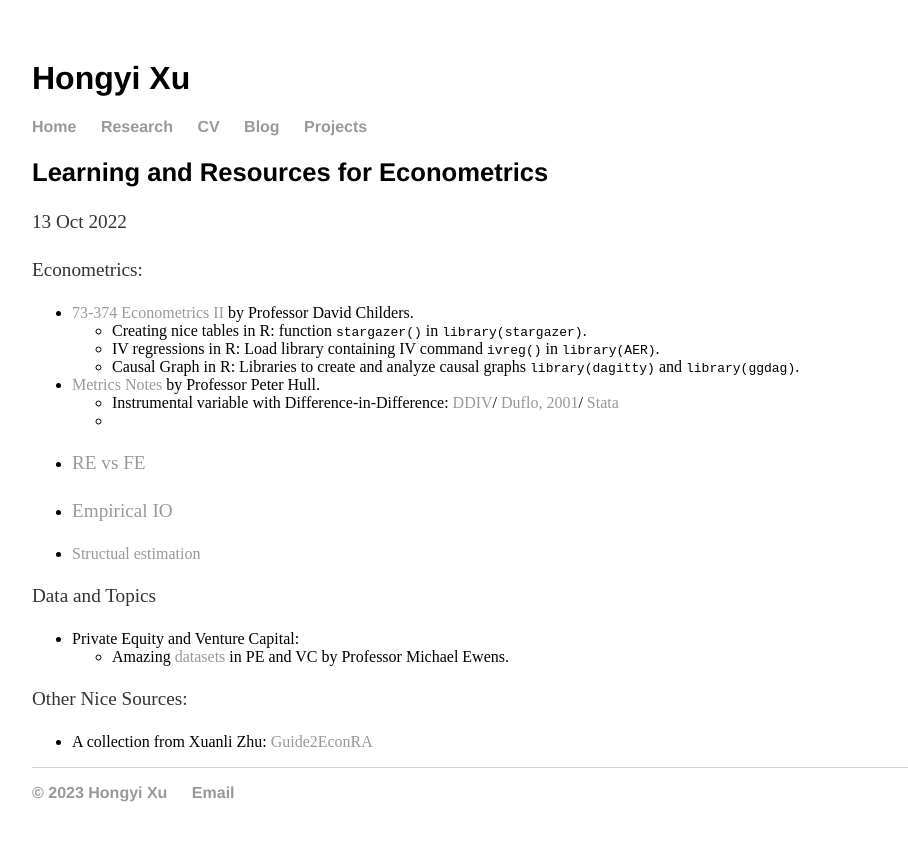
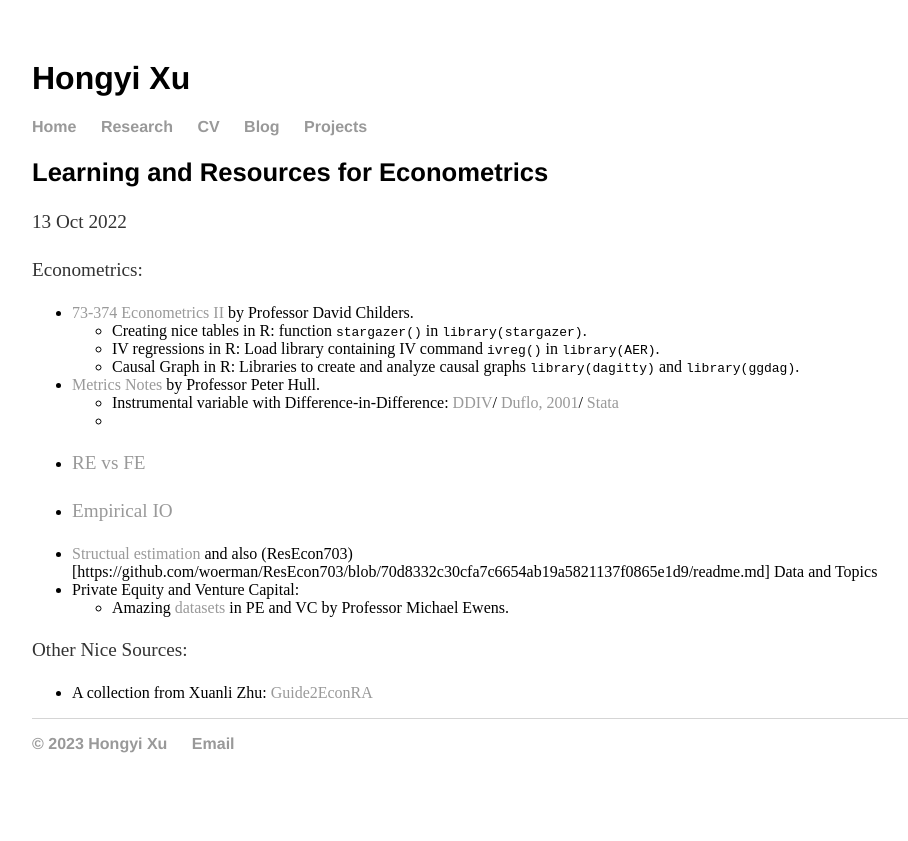
Before and after one commit to hongyileoxu/hongyileoxu.github.io, a Jekyll site: the page built from _posts/2022-10-13-great-resources.md, in a window 1280 px wide. Shown: the top 841 px of the page, without its empty margins (160-1068 px from the left). Built offline with Jekyll 4.4.1, drawn with Linux system fonts in a browser that asks for light colours.

Commit message:
Update 2022-10-13-great-resources.md

```diff
--- a/_posts/2022-10-13-great-resources.md
+++ b/_posts/2022-10-13-great-resources.md
@@ -18,9 +18,7 @@
 
 -	[Empirical IO](https://github.com/kohei-kawaguchi/EmpiricalIO.git)
 
--	[Structual estimation](https://github.com/drewvankuiken/drewvankuiken.github.io/tree/66e4f3174774fa3dc966473d31e1053a29b2efa4/files/helpful_materials/lyman_slides/Re%20_Choosing_classes)
-
-
+-	[Structual estimation](https://github.com/drewvankuiken/drewvankuiken.github.io/tree/66e4f3174774fa3dc966473d31e1053a29b2efa4/files/helpful_materials/lyman_slides/Re%20_Choosing_classes) and also (ResEcon703)[https://github.com/woerman/ResEcon703/blob/70d8332c30cfa7c6654ab19a5821137f0865e1d9/readme.md]
 Data and Topics
 -   Private Equity and Venture Capital:
     -   Amazing [datasets]([https://michaelewens.com](https://privatepublicmkts.com/data-sources/)) in PE and VC by Professor Michael Ewens.
```
